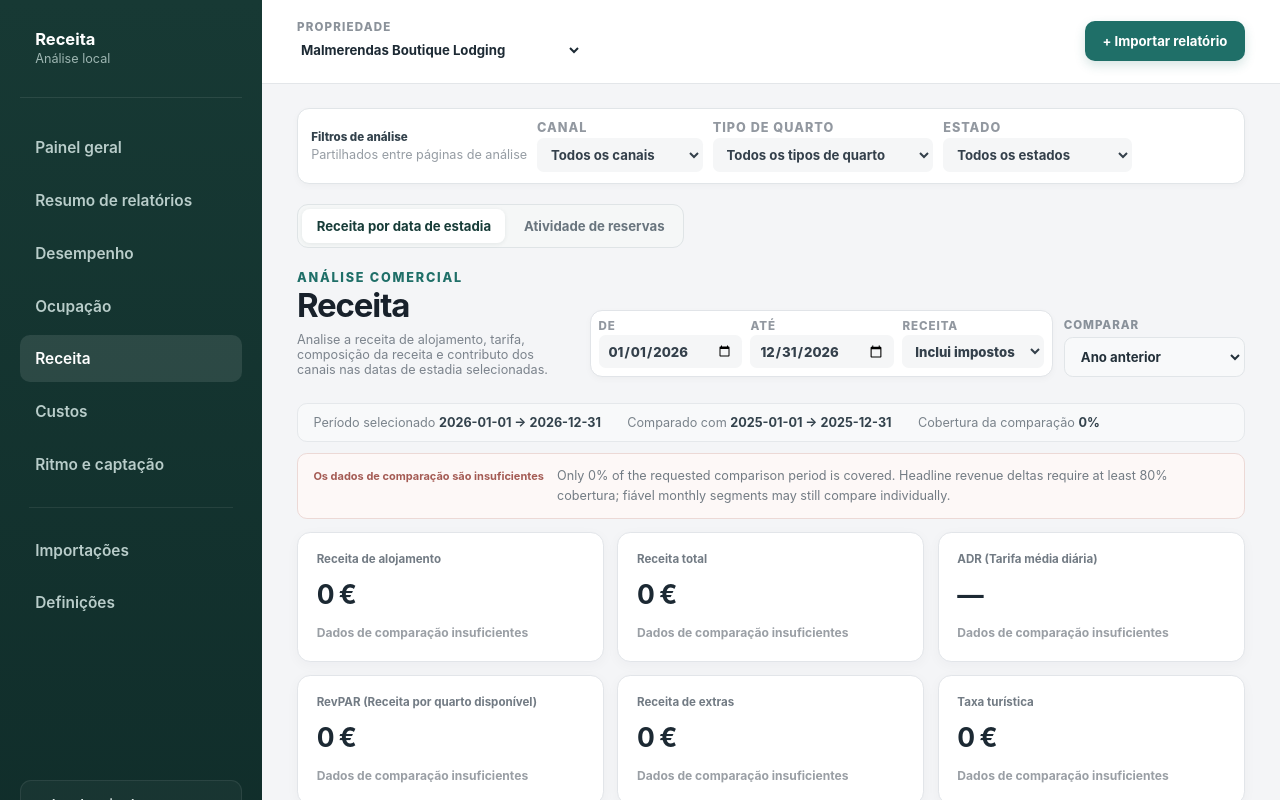
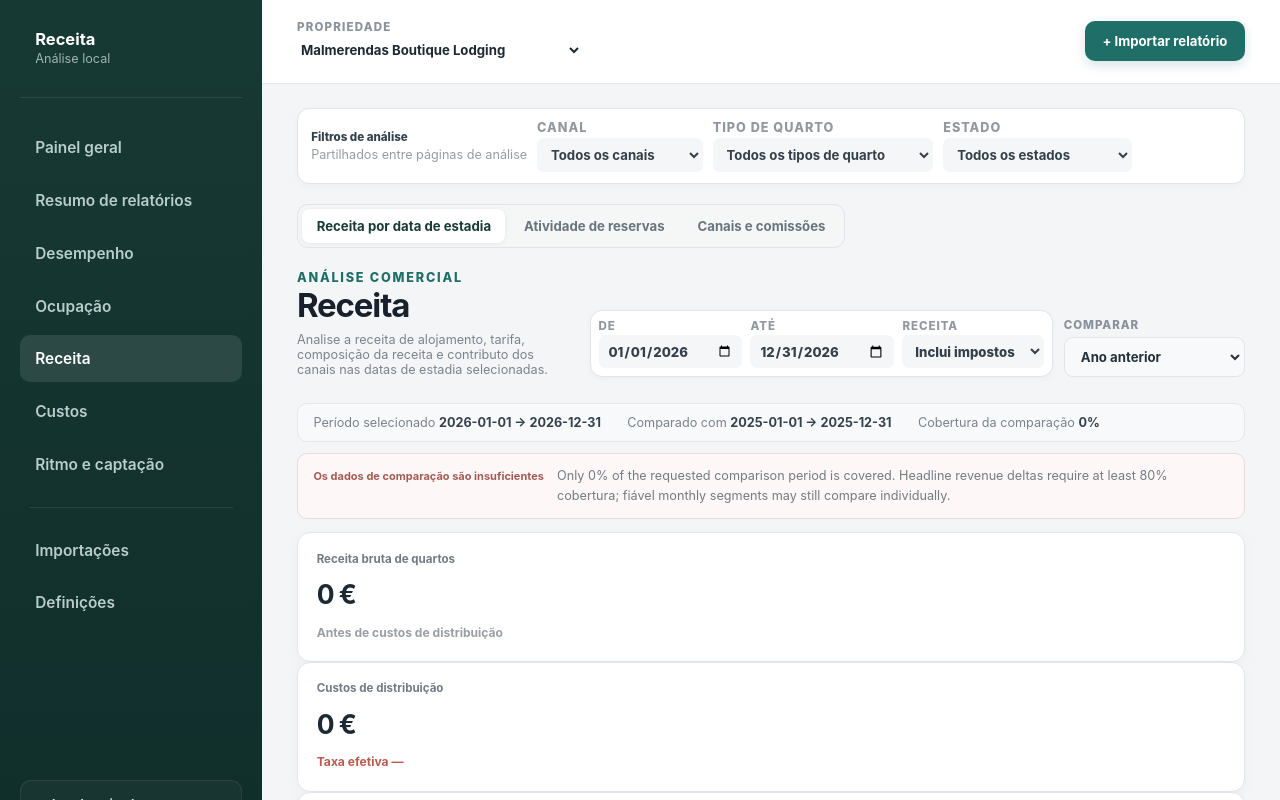
Before and after one commit to hnetoservices-wq/RevenueManagement, a React (Vite) app: page / in a window 1280 px wide. Both pictures are taken after a click on the button "Receita". Shown: the top 800 px of the page. Built offline with nearby package versions, Linux system fonts and the light colour scheme.

Commit message:
Add channel commissions and net revenue to Revenue page

```diff
--- a/src/features/revenue/RevenuePage.tsx
+++ b/src/features/revenue/RevenuePage.tsx
@@ -1,4 +1,4 @@
-import { useMemo, useState } from "react";
+import { useEffect, useMemo, useState } from "react";
 import { format } from "date-fns";
 import {
   Bar,
@@ -17,6 +17,10 @@ import {
 import { parseIsoDate } from "../../domain/dates";
 import type { DashboardFilters, IsoDate, Property, Reservation } from "../../domain/models";
 import { BookingActivityPage } from "../booking/BookingActivityPage";
+import { calculateDistributionCosts } from "../channels/commission";
+import { ChannelCommissionPanel } from "../channels/ChannelCommissionPanel";
+import { channelCommissionStore } from "../channels/store";
+import type { ChannelCommissionRule } from "../channels/types";
 import type { PerformanceComparisonMode } from "../performance/performance";
 import { calculateRevenueAnalysis } from "./revenue";
 import "./revenue.css";
@@ -29,7 +33,7 @@ interface Props {
   setFilters: (filters: DashboardFilters) => void;
 }
 
-type RevenueView = "stay" | "booking";
+type RevenueView = "stay" | "booking" | "channels";
 
 const MIX_COLORS = ["#1f6f68", "#c08a3e", "#718096"];
 
@@ -65,21 +69,48 @@ function DateFilters({ filters, setFilters }: { filters: DashboardFilters; setFi
   return <div className="filters"><label>From<input type="date" value={filters.startDate} onChange={(event) => setFilters({ ...filters, startDate: event.target.value as IsoDate })} /></label><label>To<input type="date" value={filters.endDate} onChange={(event) => setFilters({ ...filters, endDate: event.target.value as IsoDate })} /></label><label>Revenue<select value={filters.revenueBasis} onChange={(event) => setFilters({ ...filters, revenueBasis: event.target.value as DashboardFilters["revenueBasis"] })}><option value="inclusive">Incl. tax</option><option value="exclusive">Excl. tax</option></select></label></div>;
 }
 
+function RevenueTabs({ view, setView }: { view: RevenueView; setView: (view: RevenueView) => void }) {
+  return <div className="revenue-view-tabs" role="tablist" aria-label="Revenue analysis mode">
+    <button type="button" className={view === "stay" ? "active" : ""} onClick={() => setView("stay")}>Stay-date Revenue</button>
+    <button type="button" className={view === "booking" ? "active" : ""} onClick={() => setView("booking")}>Booking Activity</button>
+    <button type="button" className={view === "channels" ? "active" : ""} onClick={() => setView("channels")}>Canais e comissões</button>
+  </div>;
+}
+
 export function RevenuePage({ property, reservations, coverageReservations = reservations, filters, setFilters }: Props) {
   const [view, setView] = useState<RevenueView>("stay");
   const [comparisonMode, setComparisonMode] = useState<PerformanceComparisonMode>("previous_year");
+  const [commissionRules, setCommissionRules] = useState<ChannelCommissionRule[]>([]);
+
+  const refreshCommissionRules = async () => {
+    await channelCommissionStore.initialize();
+    setCommissionRules(await channelCommissionStore.list(property.id));
+  };
+
+  useEffect(() => {
+    void refreshCommissionRules();
+  }, [property.id]);
+
   const analysis = useMemo(
     () => calculateRevenueAnalysis(property, reservations, filters, comparisonMode, coverageReservations),
     [property, reservations, coverageReservations, filters, comparisonMode],
   );
+  const distribution = useMemo(
+    () => calculateDistributionCosts(reservations, filters, commissionRules),
+    [reservations, filters, commissionRules],
+  );
 
   if (view === "booking") {
     return <>
-      <div className="revenue-view-tabs" role="tablist" aria-label="Revenue analysis mode">
-        <button type="button" onClick={() => setView("stay")}>Stay-date Revenue</button>
-        <button type="button" className="active" onClick={() => setView("booking")}>Booking Activity</button>
-      </div>
+      <RevenueTabs view={view} setView={setView} />
       <BookingActivityPage property={property} reservations={reservations} coverageReservations={coverageReservations} />
+    </>;
+  }
+
+  if (view === "channels") {
+    return <>
+      <RevenueTabs view={view} setView={setView} />
+      <ChannelCommissionPanel property={property} reservations={coverageReservations} rules={commissionRules} onRulesChanged={refreshCommissionRules} />
     </>;
   }
 
@@ -97,10 +128,7 @@ export function RevenuePage({ property, reservations, coverageReservations = res
   ];
 
   return <>
-    <div className="revenue-view-tabs" role="tablist" aria-label="Revenue analysis mode">
-      <button type="button" className="active" onClick={() => setView("stay")}>Stay-date Revenue</button>
-      <button type="button" onClick={() => setView("booking")}>Booking Activity</button>
-    </div>
+    <RevenueTabs view={view} setView={setView} />
 
     <div className="page-heading revenue-heading">
       <div><p className="eyebrow">Commercial analysis</p><h1>Revenue</h1><p>Analyse room revenue, rate, revenue mix, and channel contribution across the selected stay dates.</p></div>
@@ -112,6 +140,14 @@ export function RevenuePage({ property, reservations, coverageReservations = res
     {cancelledOnly && <div className="revenue-notice"><strong>Cancelled-only filter</strong><span>Cancelled reservations remain excluded from room revenue, ADR, RevPAR, extras, tourist tax, and total revenue. Use Active only or All statuses for operational revenue analysis.</span></div>}
 
     {comparisonMode !== "none" && analysis.comparisonCoverage && !analysis.comparisonReliable && <div className="performance-coverage-notice coverage-insufficient"><strong>Comparison data is insufficient</strong><span>Only {percent(analysis.comparisonCoverage.coverage)} of the requested comparison period is covered. Headline revenue deltas require at least 80% coverage; reliable monthly segments may still compare individually.</span></div>}
+
+    {distribution.unconfiguredRevenueCents > 0 && <div className="revenue-notice channel-unconfigured-note"><strong>Comissões por configurar</strong><span>{money(distribution.unconfiguredRevenueCents, property.currency)} de receita de quartos pertence a canais sem regra de comissão. Está temporariamente a ser calculada com comissão de 0%.</span></div>}
+
+    <section className="distribution-summary-grid">
+      <article className="kpi-card"><div className="kpi-label">Receita bruta de quartos</div><strong>{money(distribution.grossRoomRevenueCents, property.currency)}</strong><span className="neutral">Antes de custos de distribuição</span></article>
+      <article className="kpi-card"><div className="kpi-label">Custos de distribuição</div><strong>{money(distribution.commissionCents, property.currency)}</strong><span className="negative">Taxa efetiva {percent(distribution.effectiveCommissionRate)}</span></article>
+      <article className="kpi-card"><div className="kpi-label">Receita líquida de quartos</div><strong className="channel-net-positive">{money(distribution.netRoomRevenueCents, property.currency)}</strong><span className="neutral">Bruta menos comissões</span></article>
+    </section>
 
     <section className="revenue-kpi-grid">
       {kpis.map((kpi) => <article className="kpi-card" key={kpi.label}><div className="kpi-label">{kpi.label}</div><strong>{kpi.value}</strong><span className={tone(kpi.delta)}>{comparison ? (kpi.delta === null ? "No comparable base" : `${signed(kpi.delta, 1)}% vs ${comparisonName}`) : comparisonMode === "none" ? "No comparison" : "Insufficient comparison data"}</span></article>)}
@@ -130,8 +166,8 @@ export function RevenuePage({ property, reservations, coverageReservations = res
     </section>
 
     <article className="panel revenue-channel-panel">
-      <div className="panel-heading"><div><h2>Channel contribution</h2><p>Exact room-revenue contribution from active reservations in the selected period.</p></div></div>
-      <div className="revenue-table-wrap"><table><thead><tr><th>Channel</th><th>Room revenue</th><th>Share</th><th>Reservations</th><th>Room nights</th><th>ADR</th></tr></thead><tbody>{analysis.channels.map((row) => <tr key={row.channel}><td><strong>{row.channel}</strong></td><td><strong>{money(row.roomRevenueCents, property.currency)}</strong></td><td>{percent(row.share)}</td><td>{number(row.reservations)}</td><td>{number(row.roomNightsSold)}</td><td>{money(row.adrCents, property.currency)}</td></tr>)}</tbody></table></div>
+      <div className="panel-heading"><div><h2>Contribuição por canal</h2><p>Receita bruta, custos de distribuição e receita líquida no período selecionado.</p></div></div>
+      <div className="revenue-table-wrap"><table><thead><tr><th>Canal / grupo</th><th>Receita bruta</th><th>Comissão efetiva</th><th>Custo distribuição</th><th>Receita líquida</th><th>Reservas</th><th>Noites</th><th>Tarifa média diária</th></tr></thead><tbody>{distribution.rows.map((row) => <tr key={row.groupName}><td><strong>{row.groupName}</strong>{!row.configured && <small className="channel-rule-aliases">Sem regra configurada</small>}</td><td><strong>{money(row.grossRoomRevenueCents, property.currency)}</strong></td><td>{percent(row.effectiveCommissionRate)}</td><td className="negative">{money(row.commissionCents, property.currency)}</td><td className="channel-net-positive">{money(row.netRoomRevenueCents, property.currency)}</td><td>{number(row.reservations)}</td><td>{number(row.roomNightsSold)}</td><td>{money(row.adrCents, property.currency)}</td></tr>)}</tbody></table></div>
     </article>
 
     <section className="revenue-lower-grid">
```
